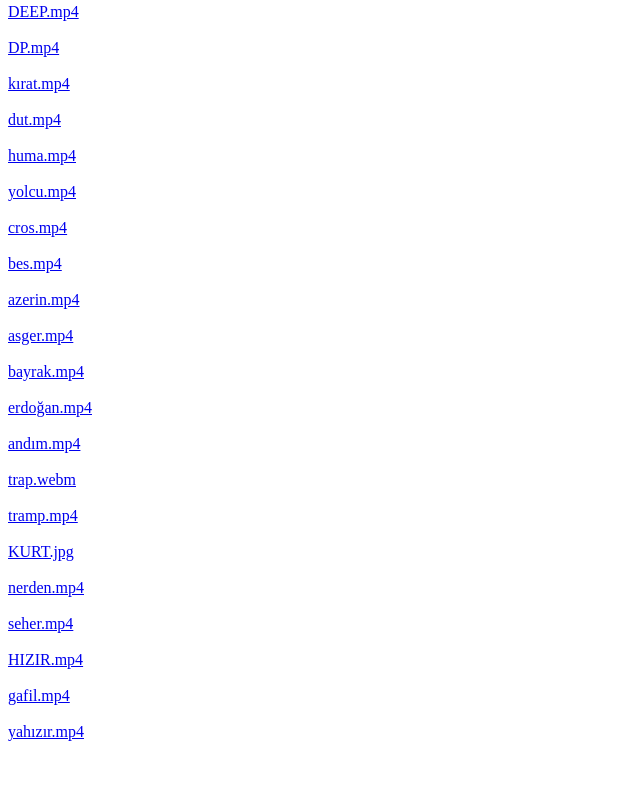
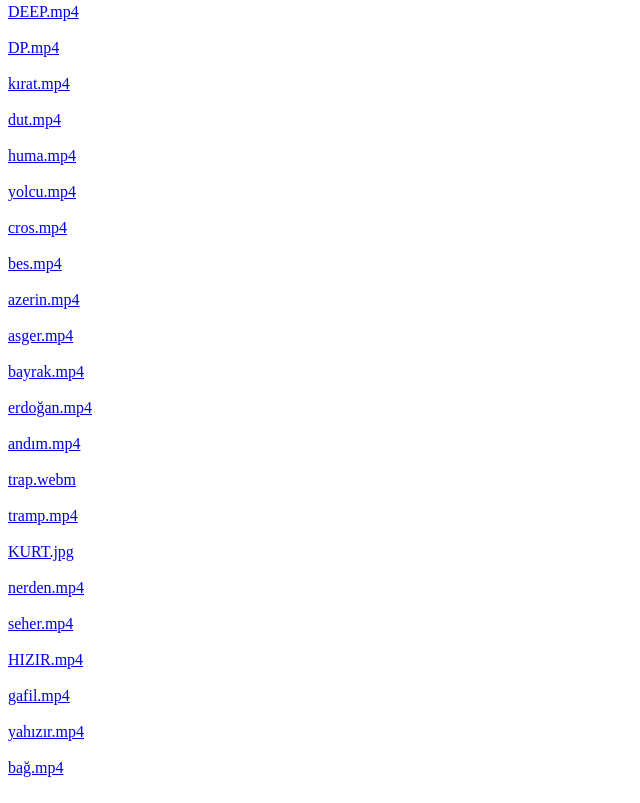
Before and after one commit to trilgaz/trilgaz.github.io, a plain HTML site: page index.html in a window 1280 px wide. Shown: the part 1697-2500 px from the top of the page, without its empty margins (0-640 px from the left). Before the commit the page ends 2464 px from the top, so only its background shows below. Drawn offline with Linux system fonts and the light colour scheme.

Commit message:
Update index.html

```diff
--- a/index.html
+++ b/index.html
@@ -66,3 +66,4 @@
 <a href="HIZIR.mp4">HIZIR.mp4</a><br><br>
 <a href="gafil.mp4">gafil.mp4</a><br><br>
 <a href="yahızır.mp4">yahızır.mp4</a><br><br>
+<a href="bağ.mp4">bağ.mp4</a><br><br>
```
